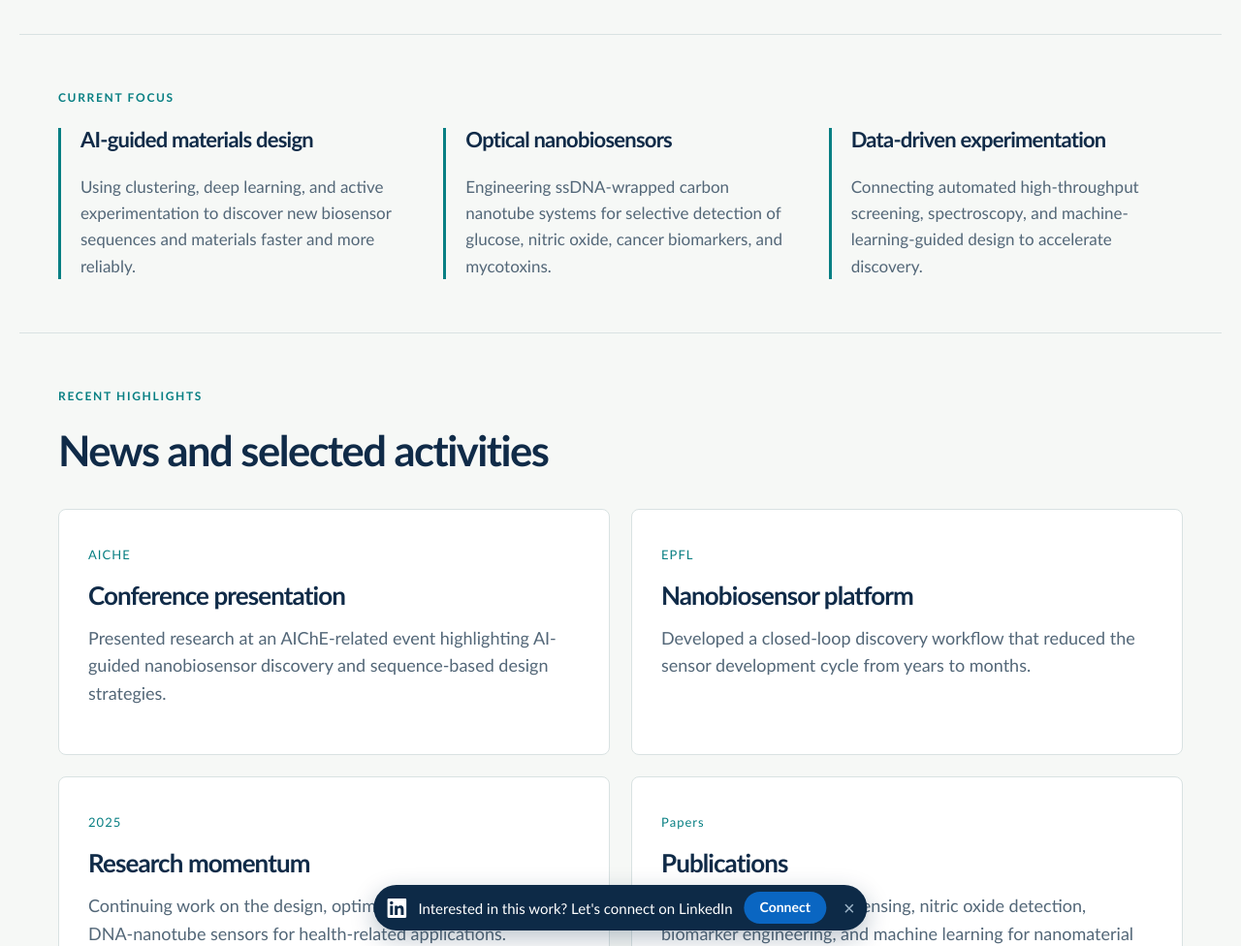
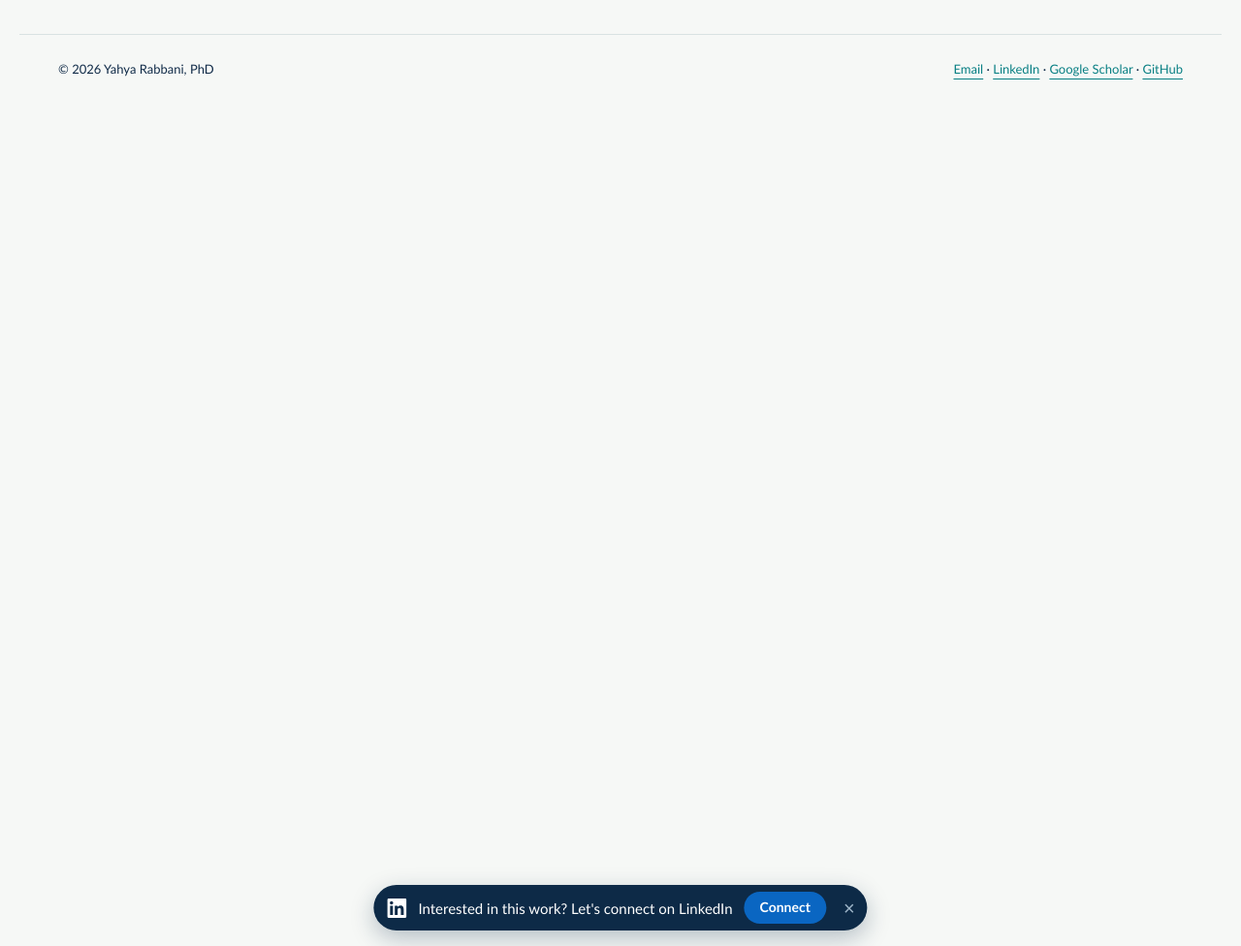
Before and after one commit to YahyaRabbani20/YahyaRabbani, a Jekyll site: the page built from _pages/about.md, in a window 1280 px wide and 1400 px high, scrolled down 2486 px. Shown: the part 424-1400 px from the top of the window at 97% size. Built offline with Jekyll 4.4.1, drawn with Linux system fonts in a browser that asks for light colours; some of the changed text lies outside the part shown.

Commit message:
Remove sections on current focus and recent highlights

```diff
--- a/_pages/about.md
+++ b/_pages/about.md
@@ -119,58 +119,3 @@ redirect_from:
     </div>
   </div>
 </section>
-
-<section class="band">
-  <p class="eyebrow">Current focus</p>
-  <div class="foundation">
-    <article>
-      <h3>AI-guided materials design</h3>
-      <p>Using clustering, deep learning, and active experimentation to discover new biosensor sequences and materials faster and more reliably.</p>
-    </article>
-    <article>
-      <h3>Optical nanobiosensors</h3>
-      <p>Engineering ssDNA-wrapped carbon nanotube systems for selective detection of glucose, nitric oxide, cancer biomarkers, and mycotoxins.</p>
-    </article>
-    <article>
-      <h3>Data-driven experimentation</h3>
-      <p>Connecting automated high-throughput screening, spectroscopy, and machine-learning-guided design to accelerate discovery.</p>
-    </article>
-  </div>
-</section>
-
-<section class="band" id="news">
-  <div class="section-top">
-    <div>
-      <p class="eyebrow">Recent highlights</p>
-      <h2>News and selected activities</h2>
-    </div>
-  </div>
-  <div class="project-grid">
-    <article class="project">
-      <span class="number">AICHE</span>
-      <h3>Conference presentation</h3>
-      <p>Presented research at an AIChE-related event highlighting AI-guided nanobiosensor discovery and sequence-based design strategies.</p>
-    </article>
-    <article class="project">
-      <span class="number">EPFL</span>
-      <h3>Nanobiosensor platform</h3>
-      <p>Developed a closed-loop discovery workflow that reduced the sensor development cycle from years to months.</p>
-    </article>
-    <article class="project">
-      <span class="number">2025</span>
-      <h3>Research momentum</h3>
-      <p>Continuing work on the design, optimization, and translation of DNA-nanotube sensors for health-related applications.</p>
-    </article>
-    <article class="project">
-      <span class="number">Papers</span>
-      <h3>Publications</h3>
-      <p>New work spans glucose sensing, nitric oxide detection, biomarker engineering, and machine learning for nanomaterial design.</p>
-    </article>
-  </div>
-</section>
-
-<section class="band">
-  <p class="eyebrow">Research foundation</p>
-  <h2>From molecular design to functional sensing</h2>
-  <p class="lead">My research connects chemical engineering, materials science, and machine learning to discover responsive systems with measurable, real-world function. By combining sequence design, nanoscale materials, and automated experiments, I aim to build tools that help us detect disease biomarkers, study molecular interactions, and accelerate scientific discovery.</p>
-</section>
```
